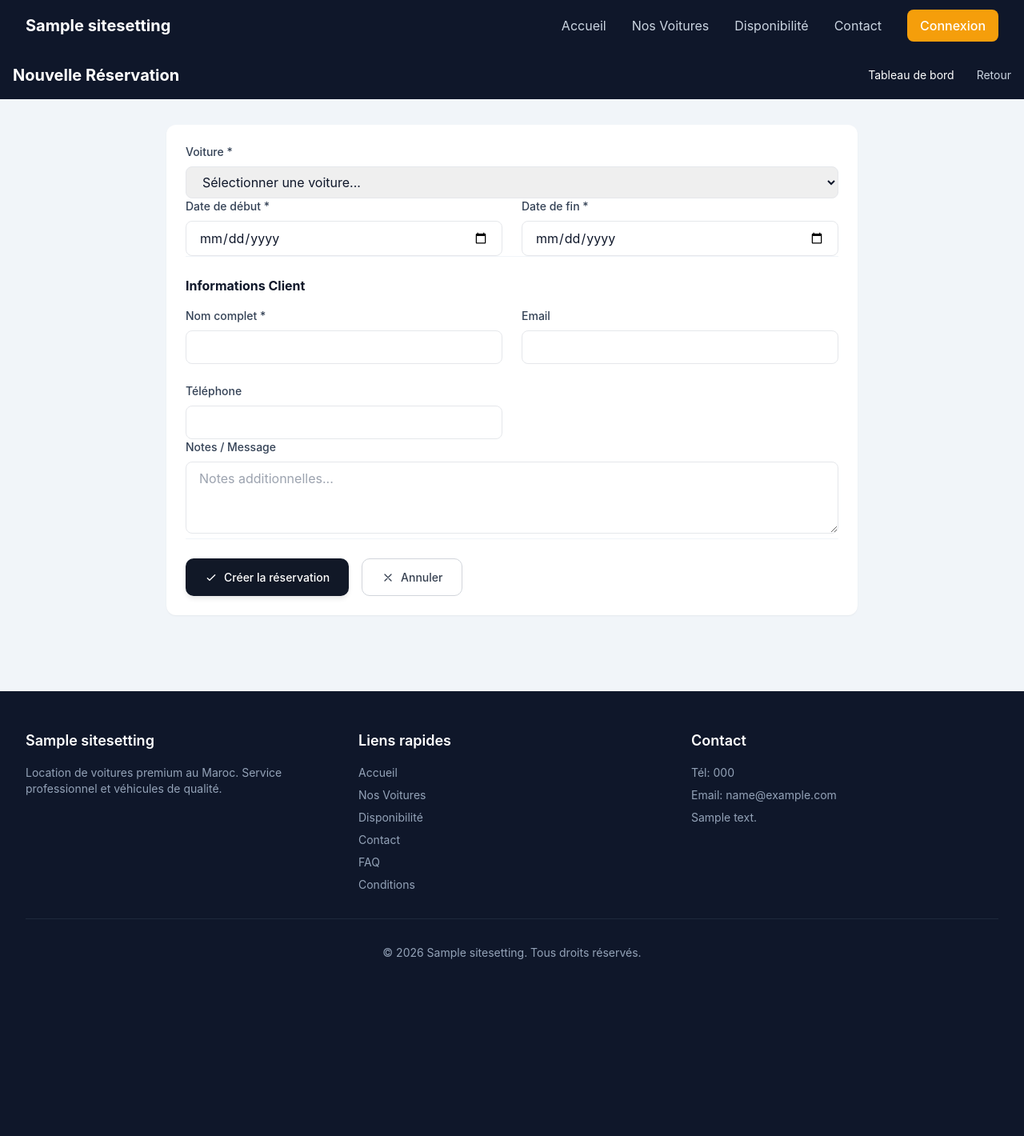
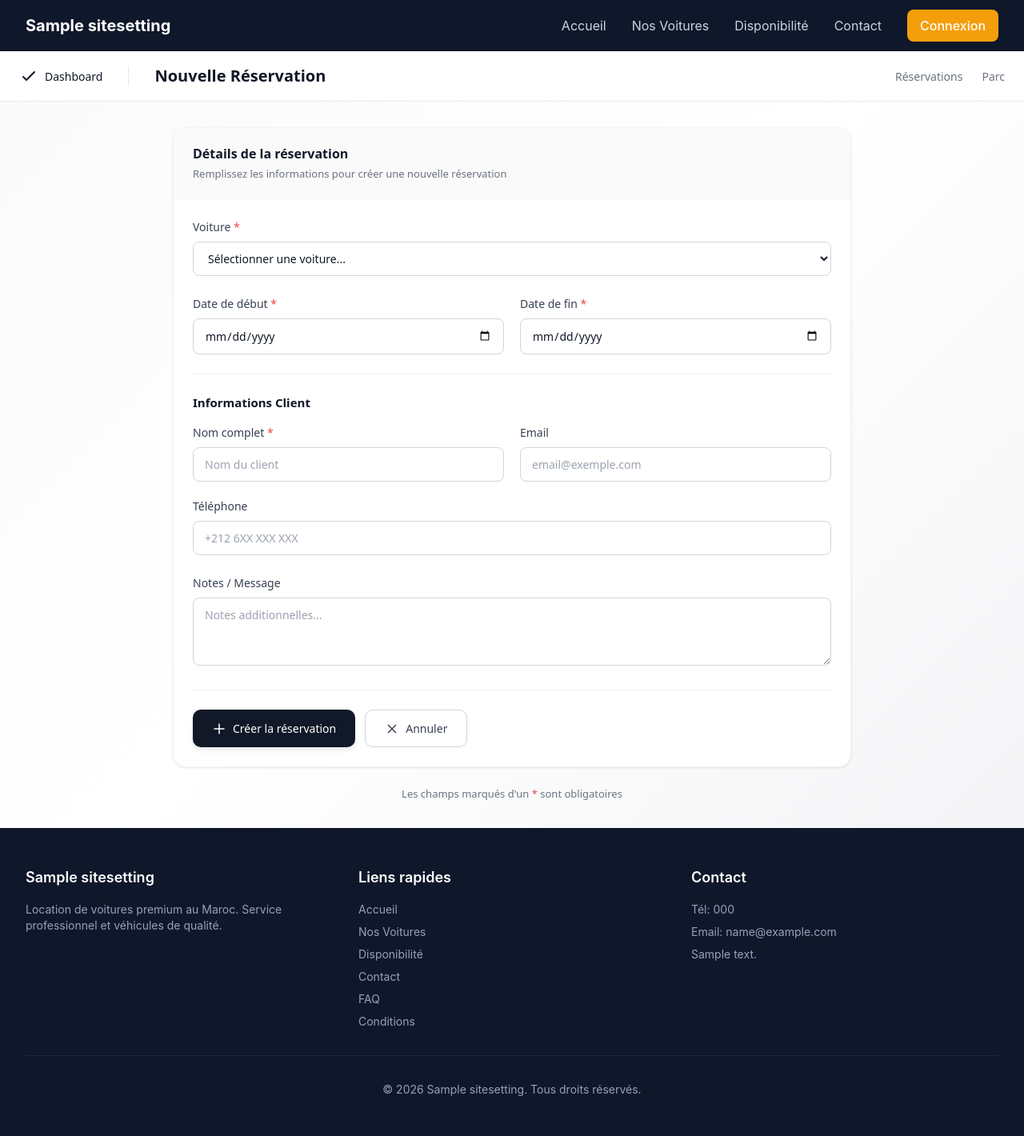
Before and after one commit to bardich/RentalCars, a Django app: page /dashboard/bookings/create/ in a window 1280 px wide. Shown: the whole page at 80% size. Before the commit the page ends 1199 px from the top, so only its background shows below. Run offline with Django 5.2, Linux system fonts and the light colour scheme; a user stored in the database is signed in; tables that the repository leaves empty hold one stand-in row (values such as "Sample post"); some libraries are stand-ins or nearby versions.

Commit message:
redesign add booking form  page

```diff
--- a/templates/dashboard/booking_form.html
+++ b/templates/dashboard/booking_form.html
@@ -3,83 +3,117 @@
 {% block title %}Nouvelle Réservation - Tableau de Bord{% endblock %}
 
 {% block content %}
-<div class="min-h-screen bg-slate-100">
+<div style="min-height: 100vh; background: linear-gradient(135deg, #f9fafb 0%, #fff 50%, #f3f4f6 100%); font-family: system-ui, -apple-system, sans-serif;">
     <!-- Header -->
-    <div class="bg-slate-900 text-white py-4 sticky top-0 z-40">
-        <div class="max-w-7xl mx-auto px-4 flex justify-between items-center">
-            <h1 class="text-xl font-bold">Nouvelle Réservation</h1>
-            <div class="flex items-center gap-4">
-                <a href="{% url 'dashboard:home' %}" class="bg-slate-700 hover:bg-slate-600 px-3 py-1.5 rounded-lg text-sm transition">Tableau de bord</a>
-                <a href="{% url 'dashboard:booking_list' %}" class="text-slate-300 hover:text-white text-sm">Retour</a>
+    <header style="background: white; border-bottom: 1px solid rgba(229,231,235,0.8); position: sticky; top: 0; z-index: 40;">
+        <div style="max-width: 1280px; margin: 0 auto; padding: 16px 24px;">
+            <div style="display: flex; align-items: center; justify-content: space-between;">
+                <div style="display: flex; align-items: center; gap: 32px;">
+                    <a href="{% url 'dashboard:home' %}" style="display: flex; align-items: center; gap: 8px; color: #111827; text-decoration: none;">
+                        <svg width="24" height="24" fill="none" stroke="currentColor" viewBox="0 0 24 24">
+                            <path stroke-linecap="round" stroke-linejoin="round" stroke-width="2" d="M5 13l4 4L19 7"/>
+                        </svg>
+                        <span style="font-weight: 500; font-size: 14px;">Dashboard</span>
+                    </a>
+                    <div style="width: 1px; height: 24px; background: #e5e7eb;"></div>
+                    <h1 style="font-size: 20px; font-weight: 600; color: #111827; margin: 0;">Nouvelle Réservation</h1>
+                </div>
+                <nav style="display: flex; align-items: center; gap: 24px;">
+                    <a href="{% url 'dashboard:booking_list' %}" style="color: #6b7280; text-decoration: none; font-size: 14px; font-weight: 500;">Réservations</a>
+                    <a href="{% url 'dashboard:car_list' %}" style="color: #6b7280; text-decoration: none; font-size: 14px; font-weight: 500;">Parc</a>
+                </nav>
             </div>
         </div>
+    </header>
+
+    <!-- Main Content -->
+    <main style="max-width: 896px; margin: 0 auto; padding: 32px 24px;">
+        <!-- Form Card -->
+        <div style="background: white; border-radius: 16px; box-shadow: 0 1px 3px rgba(0,0,0,0.1); border: 1px solid #f3f4f6; overflow: hidden;">
+            <!-- Card Header -->
+            <div style="padding: 20px 24px; border-bottom: 1px solid #f3f4f6; background: #fafafa;">
+                <h2 style="font-size: 16px; font-weight: 600; color: #111827; margin: 0;">Détails de la réservation</h2>
+                <p style="font-size: 13px; color: #6b7280; margin: 4px 0 0 0;">Remplissez les informations pour créer une nouvelle réservation</p>
             </div>
 
-    <div class="max-w-4xl mx-auto px-4 py-8">
-        <form method="post" class="bg-white rounded-xl shadow-sm p-6 space-y-6">
+            <!-- Form -->
+            <form method="post" style="padding: 24px;">
                 {% csrf_token %}
 
                 <!-- Car Selection -->
-            <div>
-                <label class="block text-sm font-medium text-slate-700 mb-2">Voiture *</label>
-                <select name="car" required class="w-full px-4 py-2 border border-slate-200 rounded-lg focus:ring-2 focus:ring-blue-500 focus:border-blue-500">
+                <div style="margin-bottom: 24px;">
+                    <label style="display: block; font-size: 14px; font-weight: 500; color: #374151; margin-bottom: 8px;">
+                        Voiture <span style="color: #ef4444;">*</span>
+                    </label>
+                    <select name="car" required style="width: 100%; padding: 10px 14px; border: 1px solid #d1d5db; border-radius: 8px; font-size: 14px; color: #111827; background: white; box-sizing: border-box; cursor: pointer;">
                         <option value="">Sélectionner une voiture...</option>
                         {% for car in cars %}
                         <option value="{{ car.id }}">{{ car.title }} - {{ car.daily_price }} MAD/jour</option>
                         {% endfor %}
                     </select>
                     {% if not cars %}
-                <p class="text-amber-600 text-sm mt-1">Aucune voiture disponible. Veuillez d'abord ajouter des voitures ou vérifier leur disponibilité.</p>
+                    <p style="color: #d97706; font-size: 13px; margin-top: 8px;">
+                        <svg width="16" height="16" fill="none" stroke="currentColor" viewBox="0 0 24 24" style="vertical-align: text-bottom; margin-right: 4px;">
+                            <path stroke-linecap="round" stroke-linejoin="round" stroke-width="2" d="M12 9v2m0 4h.01m-6.938 4h13.856c1.54 0 2.502-1.667 1.732-3L13.732 4c-.77-1.333-2.694-1.333-3.464 0L3.34 16c-.77 1.333.192 3 1.732 3z"/>
+                        </svg>
+                        Aucune voiture disponible. Veuillez d'abord ajouter des voitures ou vérifier leur disponibilité.
+                    </p>
                     {% endif %}
                 </div>
 
-            <!-- Dates -->
-            <div class="grid md:grid-cols-2 gap-6">
+                <!-- Dates Section -->
+                <div style="display: grid; grid-template-columns: repeat(2, 1fr); gap: 20px; margin-bottom: 24px;">
                     <div>
-                    <label class="block text-sm font-medium text-slate-700 mb-2">Date de début *</label>
-                    <input type="date" name="start_date" required class="w-full px-4 py-2 border border-slate-200 rounded-lg focus:ring-2 focus:ring-blue-500 focus:border-blue-500">
+                        <label style="display: block; font-size: 14px; font-weight: 500; color: #374151; margin-bottom: 8px;">
+                            Date de début <span style="color: #ef4444;">*</span>
+                        </label>
+                        <input type="date" name="start_date" required style="width: 100%; padding: 10px 14px; border: 1px solid #d1d5db; border-radius: 8px; font-size: 14px; color: #111827; box-sizing: border-box;">
                     </div>
                     <div>
-                    <label class="block text-sm font-medium text-slate-700 mb-2">Date de fin *</label>
-                    <input type="date" name="end_date" required class="w-full px-4 py-2 border border-slate-200 rounded-lg focus:ring-2 focus:ring-blue-500 focus:border-blue-500">
+                        <label style="display: block; font-size: 14px; font-weight: 500; color: #374151; margin-bottom: 8px;">
+                            Date de fin <span style="color: #ef4444;">*</span>
+                        </label>
+                        <input type="date" name="end_date" required style="width: 100%; padding: 10px 14px; border: 1px solid #d1d5db; border-radius: 8px; font-size: 14px; color: #111827; box-sizing: border-box;">
                     </div>
                 </div>
 
-            <!-- Customer Info -->
-            <div class="border-t border-slate-100 pt-6">
-                <h3 class="font-bold text-slate-900 mb-4">Informations Client</h3>
-                <div class="grid md:grid-cols-2 gap-6">
+                <!-- Customer Info Section -->
+                <div style="border-top: 1px solid #f3f4f6; padding-top: 24px; margin-bottom: 24px;">
+                    <h3 style="font-size: 15px; font-weight: 600; color: #111827; margin: 0 0 16px 0;">Informations Client</h3>
+                    <div style="display: grid; grid-template-columns: repeat(2, 1fr); gap: 20px;">
                         <div>
-                        <label class="block text-sm font-medium text-slate-700 mb-2">Nom complet *</label>
-                        <input type="text" name="customer_name" required class="w-full px-4 py-2 border border-slate-200 rounded-lg focus:ring-2 focus:ring-blue-500 focus:border-blue-500">
+                            <label style="display: block; font-size: 14px; font-weight: 500; color: #374151; margin-bottom: 8px;">
+                                Nom complet <span style="color: #ef4444;">*</span>
+                            </label>
+                            <input type="text" name="customer_name" required style="width: 100%; padding: 10px 14px; border: 1px solid #d1d5db; border-radius: 8px; font-size: 14px; color: #111827; box-sizing: border-box;" placeholder="Nom du client">
                         </div>
                         <div>
-                        <label class="block text-sm font-medium text-slate-700 mb-2">Email</label>
-                        <input type="email" name="customer_email" class="w-full px-4 py-2 border border-slate-200 rounded-lg focus:ring-2 focus:ring-blue-500 focus:border-blue-500">
+                            <label style="display: block; font-size: 14px; font-weight: 500; color: #374151; margin-bottom: 8px;">Email</label>
+                            <input type="email" name="customer_email" style="width: 100%; padding: 10px 14px; border: 1px solid #d1d5db; border-radius: 8px; font-size: 14px; color: #111827; box-sizing: border-box;" placeholder="email@exemple.com">
                         </div>
-                    <div>
-                        <label class="block text-sm font-medium text-slate-700 mb-2">Téléphone</label>
-                        <input type="tel" name="customer_phone" class="w-full px-4 py-2 border border-slate-200 rounded-lg focus:ring-2 focus:ring-blue-500 focus:border-blue-500">
+                        <div style="grid-column: 1 / -1;">
+                            <label style="display: block; font-size: 14px; font-weight: 500; color: #374151; margin-bottom: 8px;">Téléphone</label>
+                            <input type="tel" name="customer_phone" style="width: 100%; padding: 10px 14px; border: 1px solid #d1d5db; border-radius: 8px; font-size: 14px; color: #111827; box-sizing: border-box;" placeholder="+212 6XX XXX XXX">
                         </div>
                     </div>
                 </div>
 
                 <!-- Message -->
-            <div>
-                <label class="block text-sm font-medium text-slate-700 mb-2">Notes / Message</label>
-                <textarea name="message" rows="3" class="w-full px-4 py-2 border border-slate-200 rounded-lg focus:ring-2 focus:ring-blue-500 focus:border-blue-500" placeholder="Notes additionnelles..."></textarea>
+                <div style="margin-bottom: 24px;">
+                    <label style="display: block; font-size: 14px; font-weight: 500; color: #374151; margin-bottom: 8px;">Notes / Message</label>
+                    <textarea name="message" rows="3" style="width: 100%; padding: 10px 14px; border: 1px solid #d1d5db; border-radius: 8px; font-size: 14px; color: #111827; resize: vertical; box-sizing: border-box;" placeholder="Notes additionnelles..."></textarea>
                 </div>
 
-            <!-- Submit -->
-            <div style="border-top: 1px solid #f1f5f9; padding-top: 24px; display: flex; gap: 16px;">
-                <button type="submit" style="display: inline-flex !important; align-items: center !important; gap: 8px !important; background: #111827 !important; color: white !important; padding: 12px 24px !important; border-radius: 10px !important; font-size: 14px !important; font-weight: 500 !important; border: none !important; cursor: pointer !important; transition: all 0.2s ease !important; text-shadow: 0 1px 2px rgba(0,0,0,0.1) !important; box-shadow: 0 4px 6px -1px rgba(0,0,0,0.1) !important;">
-                    <svg width="16" height="16" fill="none" stroke="currentColor" viewBox="0 0 24 24">
-                        <path stroke-linecap="round" stroke-linejoin="round" stroke-width="2" d="M5 13l4 4L19 7"/>
+                <!-- Submit Buttons -->
+                <div style="border-top: 1px solid #f1f5f9; padding-top: 24px; display: flex; gap: 12px;">
+                    <button type="submit" style="display: inline-flex; align-items: center; gap: 8px; background: #111827; color: white; padding: 12px 24px; border-radius: 10px; font-size: 14px; font-weight: 500; border: none; cursor: pointer; transition: all 0.2s ease; box-shadow: 0 4px 6px -1px rgba(0,0,0,0.1);">
+                        <svg width="18" height="18" fill="none" stroke="currentColor" viewBox="0 0 24 24">
+                            <path stroke-linecap="round" stroke-linejoin="round" stroke-width="2" d="M12 4v16m8-8H4"/>
                         </svg>
                         Créer la réservation
                     </button>
-                <a href="{% url 'dashboard:booking_list' %}" style="display: inline-flex !important; align-items: center !important; gap: 8px !important; background: white !important; color: #374151 !important; padding: 12px 24px !important; border-radius: 10px !important; font-size: 14px !important; font-weight: 500 !important; border: 1px solid #d1d5db !important; text-decoration: none !important; transition: all 0.2s ease !important;">
-                    <svg width="16" height="16" fill="none" stroke="currentColor" viewBox="0 0 24 24">
+                    <a href="{% url 'dashboard:booking_list' %}" style="display: inline-flex; align-items: center; gap: 8px; background: white; color: #374151; padding: 12px 24px; border-radius: 10px; font-size: 14px; font-weight: 500; border: 1px solid #d1d5db; text-decoration: none; transition: all 0.2s ease;">
+                        <svg width="18" height="18" fill="none" stroke="currentColor" viewBox="0 0 24 24">
                             <path stroke-linecap="round" stroke-linejoin="round" stroke-width="2" d="M6 18L18 6M6 6l12 12"/>
                         </svg>
                         Annuler
@@ -87,5 +121,13 @@
                 </div>
             </form>
         </div>
+
+        <!-- Help Text -->
+        <div style="margin-top: 24px; text-align: center;">
+            <p style="font-size: 13px; color: #6b7280; margin: 0;">
+                Les champs marqués d'un <span style="color: #ef4444;">*</span> sont obligatoires
+            </p>
+        </div>
+    </main>
 </div>
 {% endblock %}
```
Lines whose indentation alone changed are shown as unchanged.
